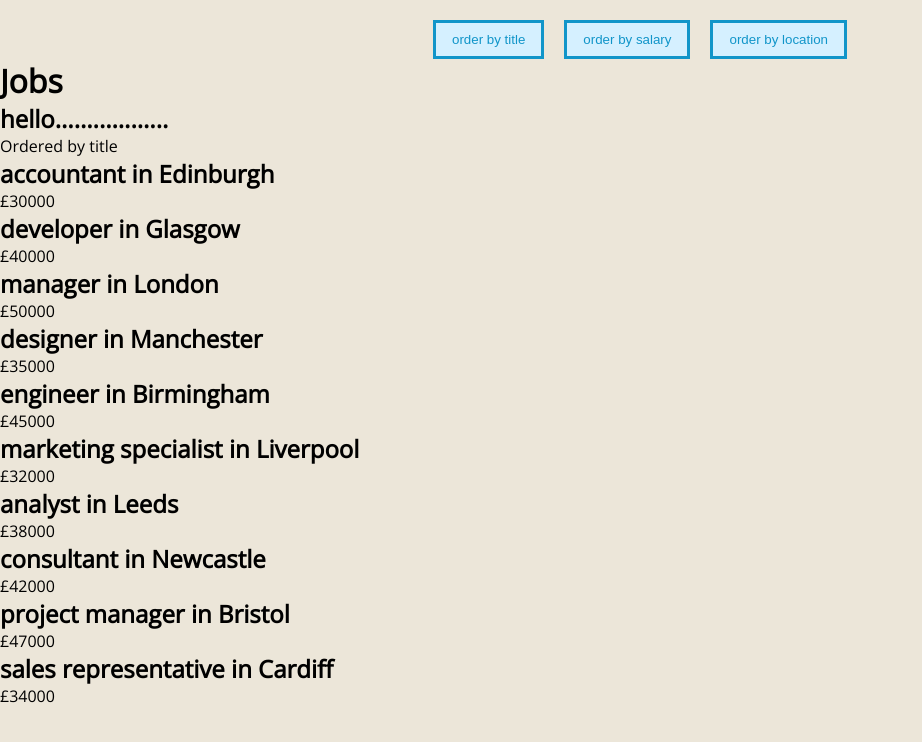
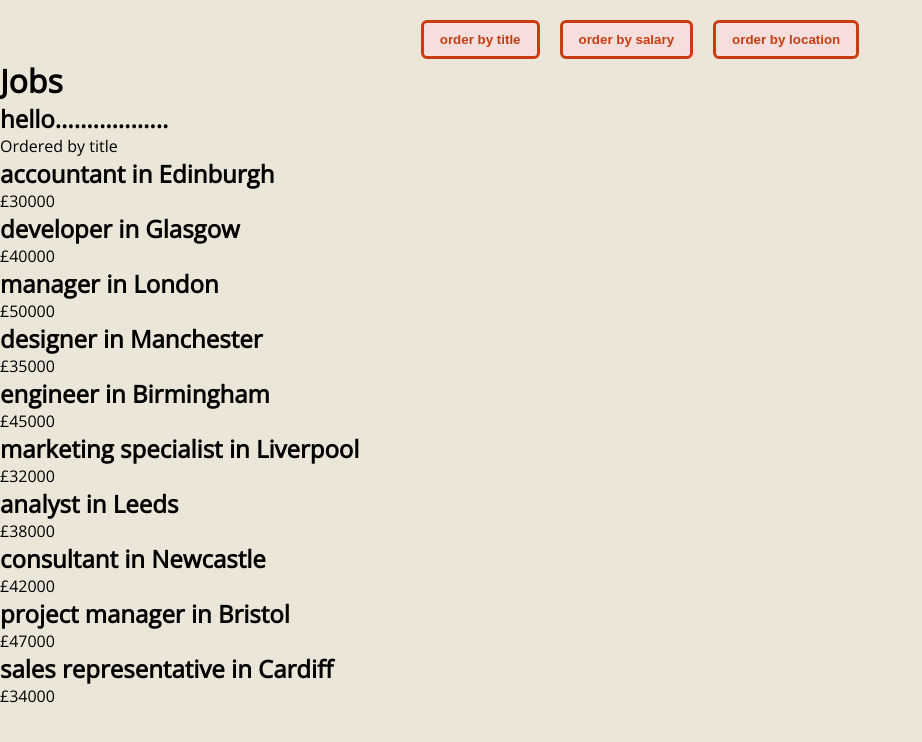
Before and after one commit to Lu-Smith/hyrule_jobs_vue_typescript, a Vue app: page / in a window 1280 px wide. Shown: the top 742 px of the page, without its empty margins (0-922 px from the left). Built offline with nearby package versions, Linux system fonts and the light colour scheme.

Commit message:
Updated styles in App.vue

```diff
--- a/src/App.vue
+++ b/src/App.vue
@@ -56,10 +56,13 @@ header {
 
 button {
   margin: 0 10px;
-  color: #1195c9;
-  border: 3px solid #1195c9;
-  background: #d5f0ff;
+  color: #c93c11;
+  border: 3px solid #c93c11;
+  background: #f5dedc;
   padding: 9px 16px;
+  border-radius: 6px;
+  cursor: pointer;
+  font-weight: bold;
 }
 
 </style>
```
